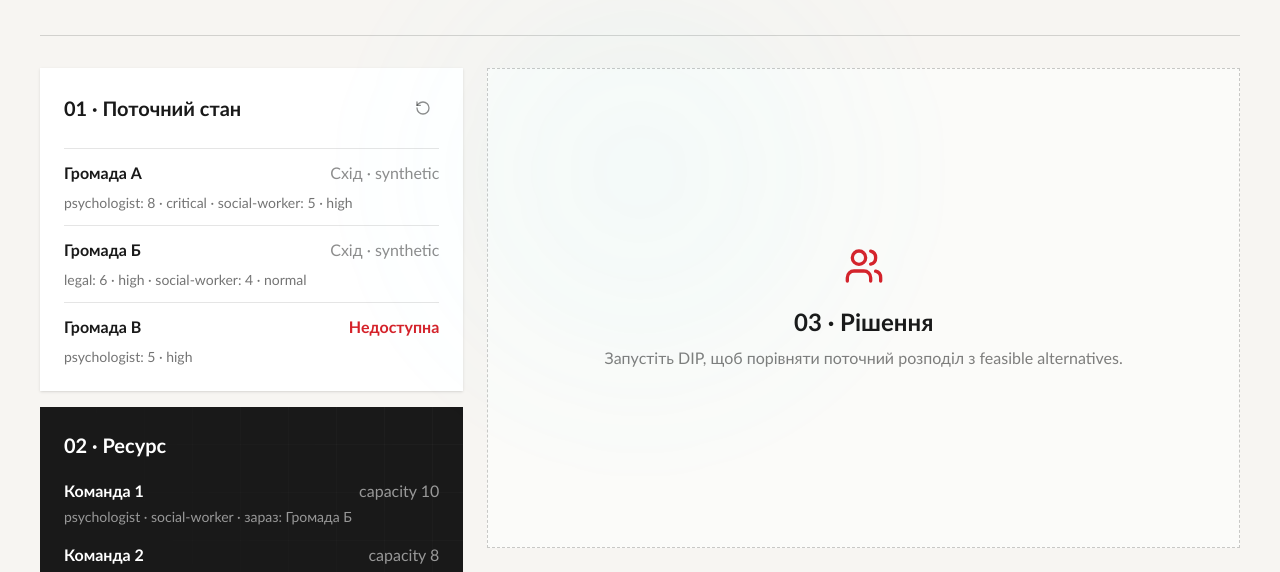
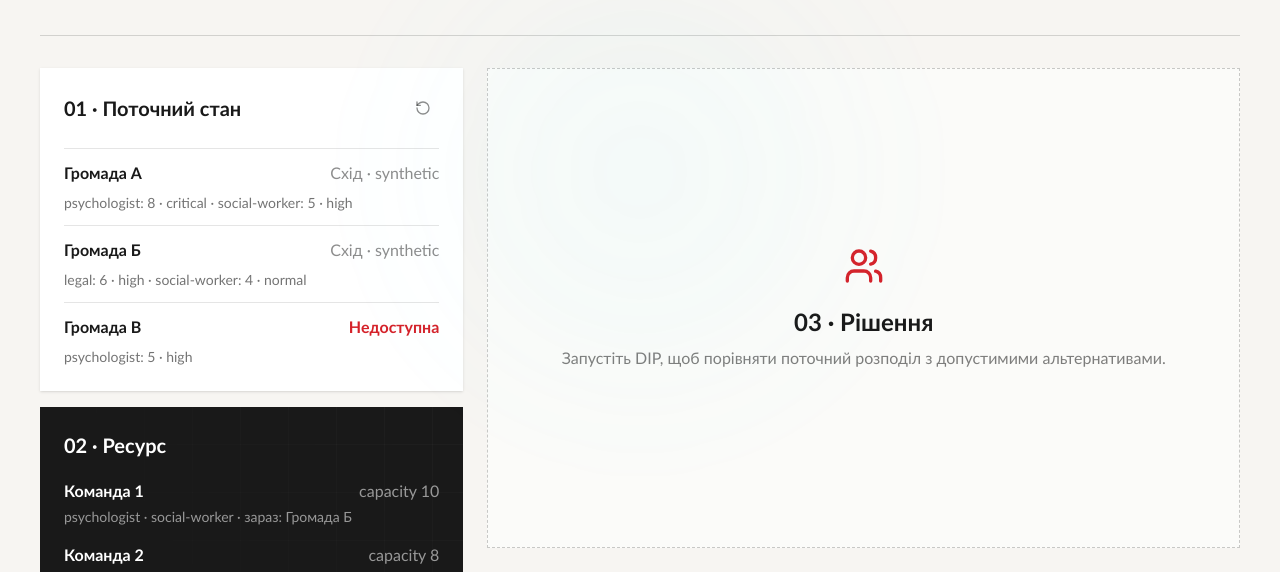
Before and after one commit to mentality-prj/dip-observatory, a Next.js app: page /en/resource-allocation in a window 1280 px wide. Shown: the part 228-800 px from the top of the page. Built offline with nearby package versions, Linux system fonts and the light colour scheme.

Commit message:
fix: localize resource allocation evidence for managers

```diff
--- a/src/resource-allocation/components/resource-allocation-workspace.tsx
+++ b/src/resource-allocation/components/resource-allocation-workspace.tsx
@@ -29,8 +29,24 @@ type DecisionState = "accepted" | "modify" | "rejected" | null;
 const pct = (value: number) => `${Math.round(value * 100)}%`;
 const metric = (label: string, current: number | undefined, recommended: number, percentage = true) => ({ label, current: current ?? 0, recommended, percentage });
 
+const managerEvidence: Record<Locale, Record<string, string>> = {
+  uk: { "priority coverage": "Покриття пріоритетних потреб", "total coverage": "Загальне покриття потреб", "capacity utilization": "Використання доступної місткості команд", "travel cost": "Витрати на переміщення" },
+  en: { "priority coverage": "Priority needs covered", "total coverage": "Total needs covered", "capacity utilization": "Available team capacity used", "travel cost": "Travel cost" },
+  pl: { "priority coverage": "Pokrycie potrzeb priorytetowych", "total coverage": "Łączne pokrycie potrzeb", "capacity utilization": "Wykorzystanie dostępnej zdolności zespołów", "travel cost": "Koszt przejazdów" },
+};
+
+function localizeEvidence(line: string, locale: Locale): string {
+  const match = line.match(/^([^=]+)=(-?\d+(?:\.\d+)?)$/);
+  if (!match) return line;
+  const key = match[1].trim();
+  const value = Number(match[2]);
+  const label = managerEvidence[locale][key] ?? key;
+  if (key === "priority coverage" || key === "total coverage" || key === "capacity utilization") return `${label}: ${pct(value)}`;
+  if (key === "travel cost") return `${label}: ${value.toLocaleString(locale === "uk" ? "uk-UA" : locale === "pl" ? "pl-PL" : "en-US", { maximumFractionDigits: 2 })}`;
+  return `${label}: ${value}`;
+}
+
 export function ResourceAllocationWorkspace({ locale }: { locale: Locale }) {
-  void locale;
   const [result, setResult] = useState<Result | null>(null);
   const [selected, setSelected] = useState(0);
   const [running, setRunning] = useState(false);
@@ -58,34 +74,14 @@ export function ResourceAllocationWorkspace({ locale }: { locale: Locale }) {
 
   return <main className="min-h-screen bg-[#f7f5f2] text-[#191919]">
     <div className="mx-auto max-w-[1480px] px-5 py-8 md:px-10 lg:py-12">
-      <header className="border-b border-black/15 pb-8">
-        <div className="flex flex-wrap items-center justify-between gap-3"><div className="text-xs font-bold uppercase tracking-[.18em] text-[#d5222a]">DIP · Resource Allocation</div><div className="rounded-full border border-[#d5222a]/30 bg-white px-3 py-1 text-xs font-semibold text-[#b51e25]">Синтетичні демонстраційні дані</div></div>
-        <h1 className="mt-6 max-w-5xl text-4xl font-black leading-[.95] tracking-[-.04em] md:text-6xl">Розподіл мобільних команд</h1>
-        <p className="mt-5 max-w-3xl text-base leading-7 text-black/60">Який розподіл доступних команд дасть найбільше покриття пріоритетних потреб громад з урахуванням навичок, доступності, місткості та вартості переміщення?</p>
-      </header>
-
+      <header className="border-b border-black/15 pb-8"><div className="flex flex-wrap items-center justify-between gap-3"><div className="text-xs font-bold uppercase tracking-[.18em] text-[#d5222a]">DIP · Resource Allocation</div><div className="rounded-full border border-[#d5222a]/30 bg-white px-3 py-1 text-xs font-semibold text-[#b51e25]">Синтетичні демонстраційні дані</div></div><h1 className="mt-6 max-w-5xl text-4xl font-black leading-[.95] tracking-[-.04em] md:text-6xl">Розподіл мобільних команд</h1><p className="mt-5 max-w-3xl text-base leading-7 text-black/60">Який розподіл доступних команд дасть найбільше покриття пріоритетних потреб громад з урахуванням навичок, доступності, місткості та вартості переміщення?</p></header>
       <section className="grid gap-6 py-8 lg:grid-cols-[.72fr_1.28fr]">
-        <aside className="space-y-4">
-          <div className="bg-white p-6 shadow-sm"><div className="flex items-center justify-between"><h2 className="text-xl font-bold">01 · Поточний стан</h2><button aria-label="Reset" onClick={() => { setResult(null); setError(null); setDecision(null); }} className="p-2 text-black/45 hover:text-black"><RotateCcw className="h-4 w-4" /></button></div>
-            <div className="mt-6 space-y-3">{DEMO.communities.map(c => <div key={c.id} className="border-t border-black/10 pt-3"><div className="flex justify-between gap-3"><b>{c.id}</b><span className={c.accessible ? "text-black/45" : "font-semibold text-[#d5222a]"}>{c.accessible ? c.region : "Недоступна"}</span></div><div className="mt-2 text-sm text-black/55">{c.demand.map(d => `${d.service}: ${d.units} · ${d.priority}`).join(" · ")}</div></div>)}</div>
-          </div>
-          <div className="bg-[#191919] p-6 text-white"><h2 className="text-xl font-bold">02 · Ресурс</h2><div className="mt-5 space-y-4">{DEMO.teams.map(t => <div key={t.id}><div className="flex justify-between"><b>{t.id}</b><span className="text-white/55">capacity {t.capacity}</span></div><div className="mt-1 text-sm text-white/55">{t.skills.join(" · ")} · зараз: {t.current_community}</div></div>)}</div><button onClick={run} disabled={running} className="mt-7 flex w-full items-center justify-center gap-2 bg-[#d5222a] px-5 py-4 font-bold text-white disabled:opacity-50"><Play className="h-4 w-4" />{running ? "DIP розраховує…" : "Розрахувати розподіл"}</button></div>
-        </aside>
-
-        <div className="space-y-5">
-          {error && <div className="flex gap-3 border border-[#d5222a]/30 bg-white p-5 text-[#b51e25]"><CircleAlert className="h-5 w-5 shrink-0" />{error}</div>}
-          {!result && !error && <div className="flex min-h-[480px] items-center justify-center border border-dashed border-black/20 bg-white/60 p-10 text-center"><div><Users className="mx-auto h-10 w-10 text-[#d5222a]"/><h2 className="mt-5 text-2xl font-bold">03 · Рішення</h2><p className="mt-2 text-black/50">Запустіть DIP, щоб порівняти поточний розподіл з feasible alternatives.</p></div></div>}
-          {result && active && <>
-            <div className="bg-white p-6 md:p-8"><div className="flex flex-wrap items-start justify-between gap-4"><div><div className="text-xs font-bold uppercase tracking-[.16em] text-[#d5222a]">03 · Рекомендований розподіл</div><h2 className="mt-2 text-3xl font-black">Покрити пріоритетний попит доступними спеціалістами</h2></div><span className="text-xs text-black/40">{result.engine_version}</span></div>
-              <div className="mt-7 grid gap-px bg-black/10 sm:grid-cols-2 xl:grid-cols-4">{metrics.map(m => <div key={m.label} className="bg-[#faf9f7] p-4"><div className="text-xs text-black/50">{m.label}</div><div className="mt-2 text-2xl font-black">{m.percentage ? pct(m.recommended) : m.recommended.toFixed(0)}</div><div className="mt-1 text-xs text-black/45">було {m.percentage ? pct(m.current) : m.current.toFixed(0)} · Δ {m.percentage ? `${Math.round((m.recommended-m.current)*100)} pp` : (m.recommended-m.current).toFixed(0)}</div></div>)}</div>
-              <div className="mt-7 grid gap-3 md:grid-cols-2">{Object.entries(active.assignments).map(([team, community]) => <div key={team} className="border border-black/10 p-4"><div className="text-xs text-black/45">{team}</div><div className="mt-2 flex items-center gap-2 font-bold"><span>{DEMO.teams.find(t => t.id === team)?.current_community}</span><ArrowRight className="h-4 w-4 text-[#d5222a]"/><span>{community ?? "резерв"}</span></div></div>)}</div>
-            </div>
-
-            <div className="grid gap-5 xl:grid-cols-2"><div className="bg-white p-6"><h3 className="text-xl font-bold">04 · Альтернативи</h3><div className="mt-4 space-y-2">{result.alternatives.map((a, index) => <button key={index} onClick={() => setSelected(index)} className={`w-full border p-4 text-left ${selected === index ? "border-[#d5222a] bg-[#d5222a]/[.035]" : "border-black/10"}`}><div className="flex justify-between"><b>{index === 0 ? "Рекомендовано" : `Альтернатива ${index + 1}`}</b><span className="text-sm">{pct(a.metrics.priority_coverage)} priority</span></div><div className="mt-1 text-xs text-black/45">coverage {pct(a.metrics.total_coverage)} · travel {a.metrics.travel_cost.toFixed(0)}</div></button>)}</div></div>
-              <div className="bg-white p-6"><h3 className="text-xl font-bold">05 · Чому цей розподіл?</h3><div className="mt-4 space-y-3">{active.evidence.map(line => <div key={line} className="flex gap-2 text-sm leading-6 text-black/60"><ArrowRight className="mt-1 h-4 w-4 shrink-0 text-[#d5222a]"/>{line}</div>)}{result.uncertainty.map(line => <div key={line} className="flex gap-2 text-sm leading-6 text-[#a86b00]"><CircleAlert className="mt-1 h-4 w-4 shrink-0"/>{line}</div>)}</div></div></div>
-
-            <div className="flex flex-wrap items-center gap-3 border-t border-black/15 pt-5"><span className="mr-auto text-xs font-bold uppercase tracking-[.14em] text-black/45">Human in the loop · demo state only</span><button onClick={() => setDecision("rejected")} className="flex items-center gap-2 border border-black/20 px-5 py-3 font-semibold"><X className="h-4 w-4"/>Відхилити</button><button onClick={() => setDecision("modify")} className="border border-black/20 px-5 py-3 font-semibold">Змінити</button><button onClick={() => setDecision("accepted")} className="flex items-center gap-2 bg-[#d5222a] px-5 py-3 font-semibold text-white"><Check className="h-4 w-4"/>Прийняти</button>{decision && <span className="w-full text-right text-sm text-black/50">Demo decision: {decision}</span>}</div>
-          </>}
+        <aside className="space-y-4"><div className="bg-white p-6 shadow-sm"><div className="flex items-center justify-between"><h2 className="text-xl font-bold">01 · Поточний стан</h2><button aria-label="Reset" onClick={() => { setResult(null); setError(null); setDecision(null); }} className="p-2 text-black/45 hover:text-black"><RotateCcw className="h-4 w-4" /></button></div><div className="mt-6 space-y-3">{DEMO.communities.map(c => <div key={c.id} className="border-t border-black/10 pt-3"><div className="flex justify-between gap-3"><b>{c.id}</b><span className={c.accessible ? "text-black/45" : "font-semibold text-[#d5222a]"}>{c.accessible ? c.region : "Недоступна"}</span></div><div className="mt-2 text-sm text-black/55">{c.demand.map(d => `${d.service}: ${d.units} · ${d.priority}`).join(" · ")}</div></div>)}</div></div>
+          <div className="bg-[#191919] p-6 text-white"><h2 className="text-xl font-bold">02 · Ресурс</h2><div className="mt-5 space-y-4">{DEMO.teams.map(t => <div key={t.id}><div className="flex justify-between"><b>{t.id}</b><span className="text-white/55">capacity {t.capacity}</span></div><div className="mt-1 text-sm text-white/55">{t.skills.join(" · ")} · зараз: {t.current_community}</div></div>)}</div><button onClick={run} disabled={running} className="mt-7 flex w-full items-center justify-center gap-2 bg-[#d5222a] px-5 py-4 font-bold text-white disabled:opacity-50"><Play className="h-4 w-4" />{running ? "DIP розраховує…" : "Розрахувати розподіл"}</button></div></aside>
+        <div className="space-y-5">{error && <div className="flex gap-3 border border-[#d5222a]/30 bg-white p-5 text-[#b51e25]"><CircleAlert className="h-5 w-5 shrink-0" />{error}</div>}{!result && !error && <div className="flex min-h-[480px] items-center justify-center border border-dashed border-black/20 bg-white/60 p-10 text-center"><div><Users className="mx-auto h-10 w-10 text-[#d5222a]"/><h2 className="mt-5 text-2xl font-bold">03 · Рішення</h2><p className="mt-2 text-black/50">Запустіть DIP, щоб порівняти поточний розподіл з допустимими альтернативами.</p></div></div>}
+          {result && active && <><div className="bg-white p-6 md:p-8"><div className="flex flex-wrap items-start justify-between gap-4"><div><div className="text-xs font-bold uppercase tracking-[.16em] text-[#d5222a]">03 · Рекомендований розподіл</div><h2 className="mt-2 text-3xl font-black">Покрити пріоритетний попит доступними спеціалістами</h2></div><span className="text-xs text-black/40">{result.engine_version}</span></div><div className="mt-7 grid gap-px bg-black/10 sm:grid-cols-2 xl:grid-cols-4">{metrics.map(m => <div key={m.label} className="bg-[#faf9f7] p-4"><div className="text-xs text-black/50">{m.label}</div><div className="mt-2 text-2xl font-black">{m.percentage ? pct(m.recommended) : m.recommended.toFixed(0)}</div><div className="mt-1 text-xs text-black/45">було {m.percentage ? pct(m.current) : m.current.toFixed(0)} · Δ {m.percentage ? `${Math.round((m.recommended-m.current)*100)} п.п.` : (m.recommended-m.current).toFixed(0)}</div></div>)}</div><div className="mt-7 grid gap-3 md:grid-cols-2">{Object.entries(active.assignments).map(([team, community]) => <div key={team} className="border border-black/10 p-4"><div className="text-xs text-black/45">{team}</div><div className="mt-2 flex items-center gap-2 font-bold"><span>{DEMO.teams.find(t => t.id === team)?.current_community}</span><ArrowRight className="h-4 w-4 text-[#d5222a]"/><span>{community ?? "резерв"}</span></div></div>)}</div></div>
+            <div className="grid gap-5 xl:grid-cols-2"><div className="bg-white p-6"><h3 className="text-xl font-bold">04 · Альтернативи</h3><div className="mt-4 space-y-2">{result.alternatives.map((a, index) => <button key={index} onClick={() => setSelected(index)} className={`w-full border p-4 text-left ${selected === index ? "border-[#d5222a] bg-[#d5222a]/[.035]" : "border-black/10"}`}><div className="flex justify-between"><b>{index === 0 ? "Рекомендовано" : `Альтернатива ${index + 1}`}</b><span className="text-sm">{pct(a.metrics.priority_coverage)} пріоритетних потреб</span></div><div className="mt-1 text-xs text-black/45">загальне покриття {pct(a.metrics.total_coverage)} · витрати на переміщення {a.metrics.travel_cost.toFixed(0)}</div></button>)}</div></div><div className="bg-white p-6"><h3 className="text-xl font-bold">05 · Чому цей розподіл?</h3><div className="mt-4 space-y-3">{active.evidence.map(line => <div key={line} className="flex gap-2 text-sm leading-6 text-black/60"><ArrowRight className="mt-1 h-4 w-4 shrink-0 text-[#d5222a]"/>{localizeEvidence(line, locale)}</div>)}{result.uncertainty.map(line => <div key={line} className="flex gap-2 text-sm leading-6 text-[#a86b00]"><CircleAlert className="mt-1 h-4 w-4 shrink-0"/>{line}</div>)}</div></div></div>
+            <div className="flex flex-wrap items-center gap-3 border-t border-black/15 pt-5"><span className="mr-auto text-xs font-bold uppercase tracking-[.14em] text-black/45">Рішення підтверджує менеджер · демонстраційний режим</span><button onClick={() => setDecision("rejected")} className="flex items-center gap-2 border border-black/20 px-5 py-3 font-semibold"><X className="h-4 w-4"/>Відхилити</button><button onClick={() => setDecision("modify")} className="border border-black/20 px-5 py-3 font-semibold">Змінити</button><button onClick={() => setDecision("accepted")} className="flex items-center gap-2 bg-[#d5222a] px-5 py-3 font-semibold text-white"><Check className="h-4 w-4"/>Прийняти</button>{decision && <span className="w-full text-right text-sm text-black/50">Стан рішення: {decision}</span>}</div></>}
         </div>
       </section>
     </div>
```
